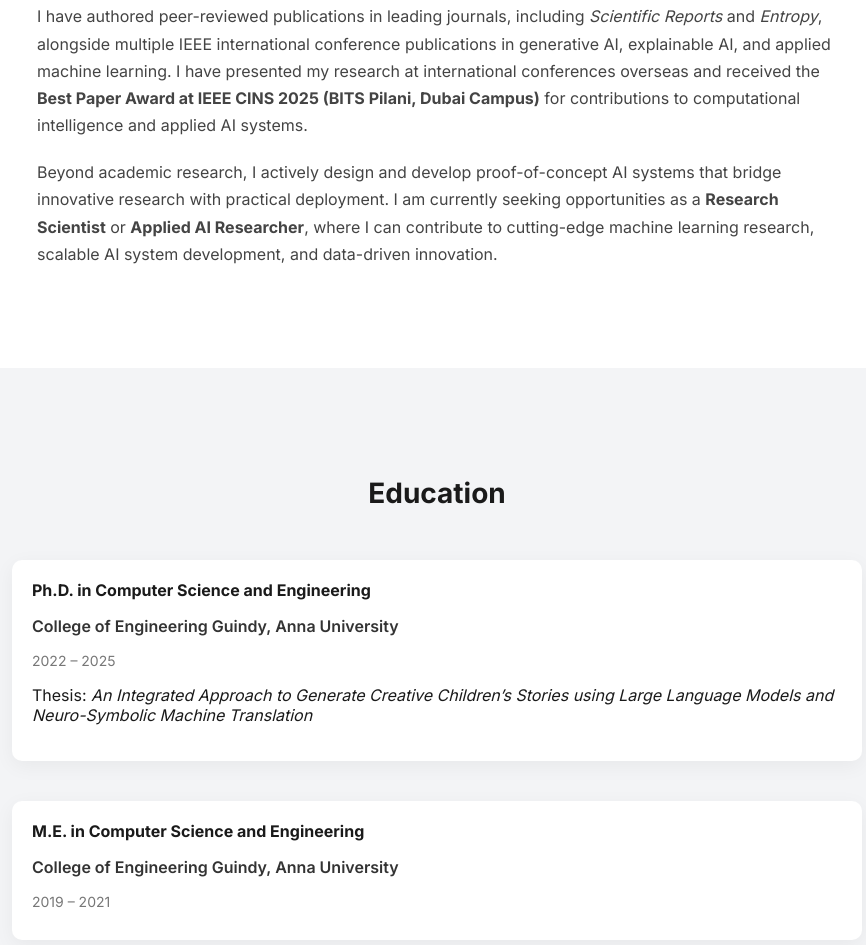
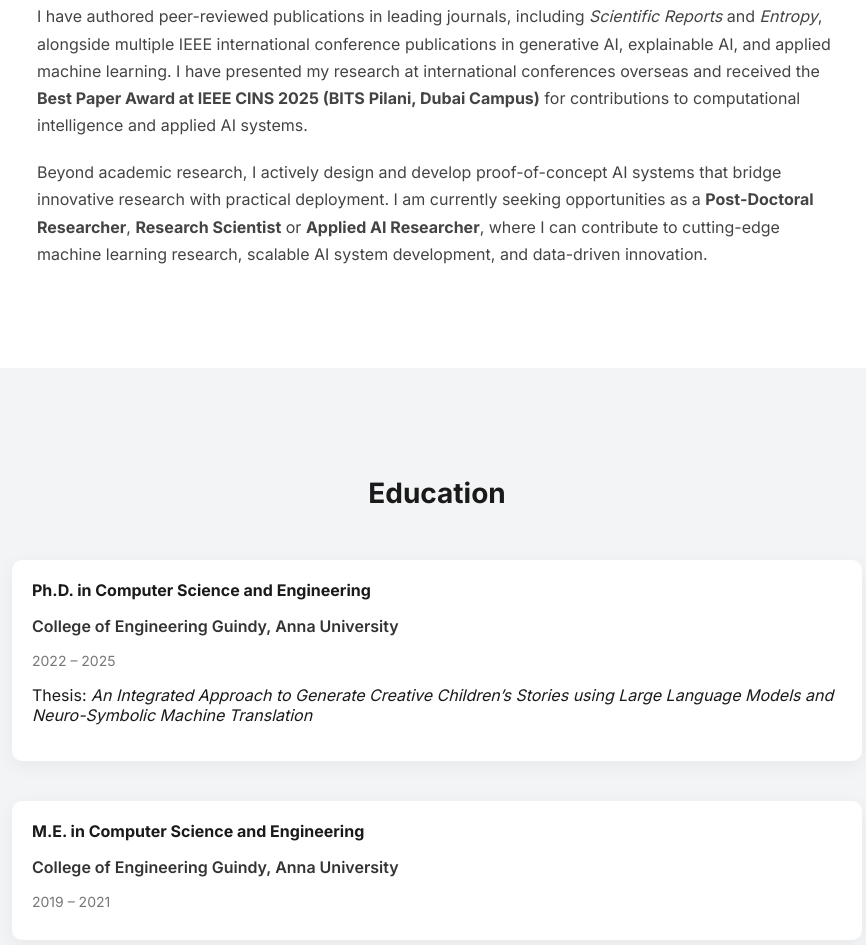
Before and after one commit to matanp8797/matan, a plain HTML site: page index.html in a window 1280 px wide. Shown: the part 1228-2173 px from the top of the page, without its empty margins (203-1069 px from the left). Drawn offline with Linux system fonts and the light colour scheme.

Commit message:
Update index.html

```diff
--- a/index.html
+++ b/index.html
@@ -74,7 +74,7 @@
         <p>
             Beyond academic research, I actively design and develop proof-of-concept
             AI systems that bridge innovative research with practical deployment.
-            I am currently seeking opportunities as a <strong>Research Scientist</strong>
+            I am currently seeking opportunities as a <strong>Post-Doctoral Researcher</strong>, <strong>Research Scientist</strong>
             or <strong>Applied AI Researcher</strong>, where I can contribute to
             cutting-edge machine learning research, scalable AI system development,
             and data-driven innovation.
```
